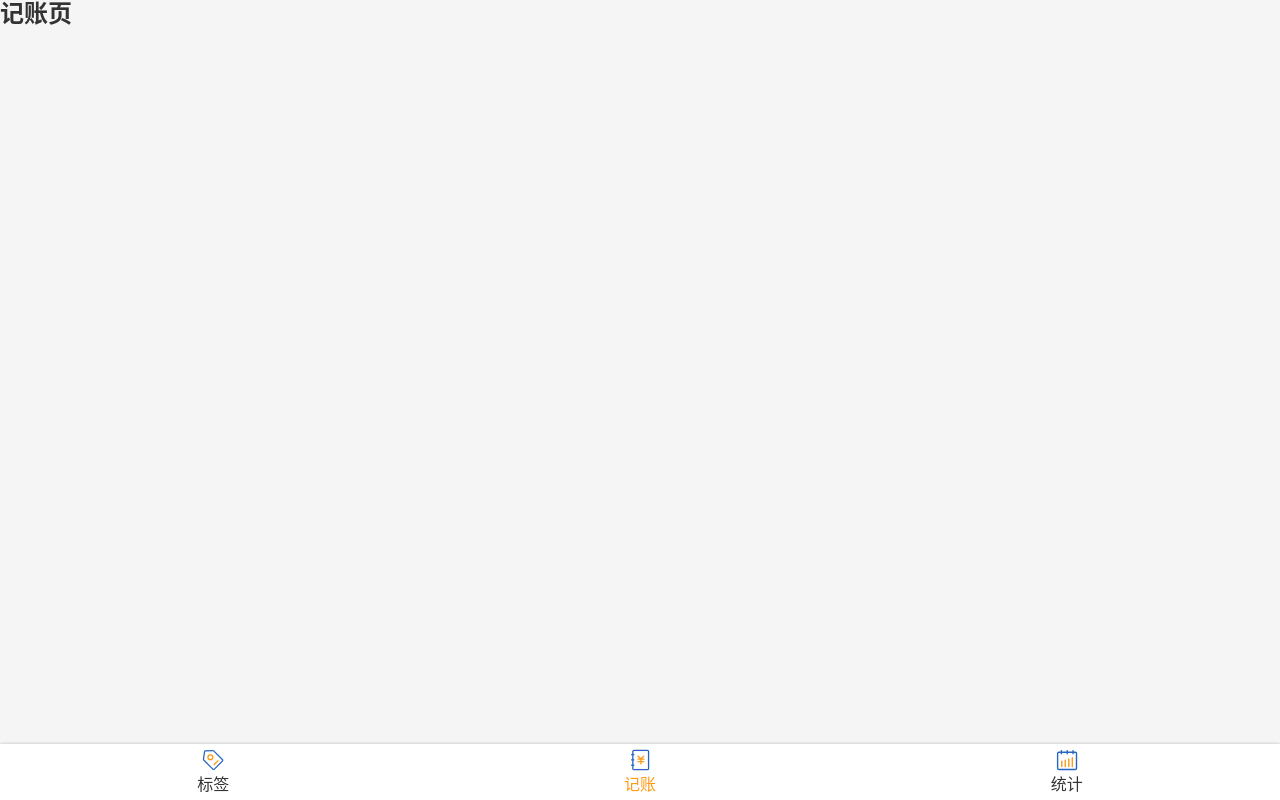
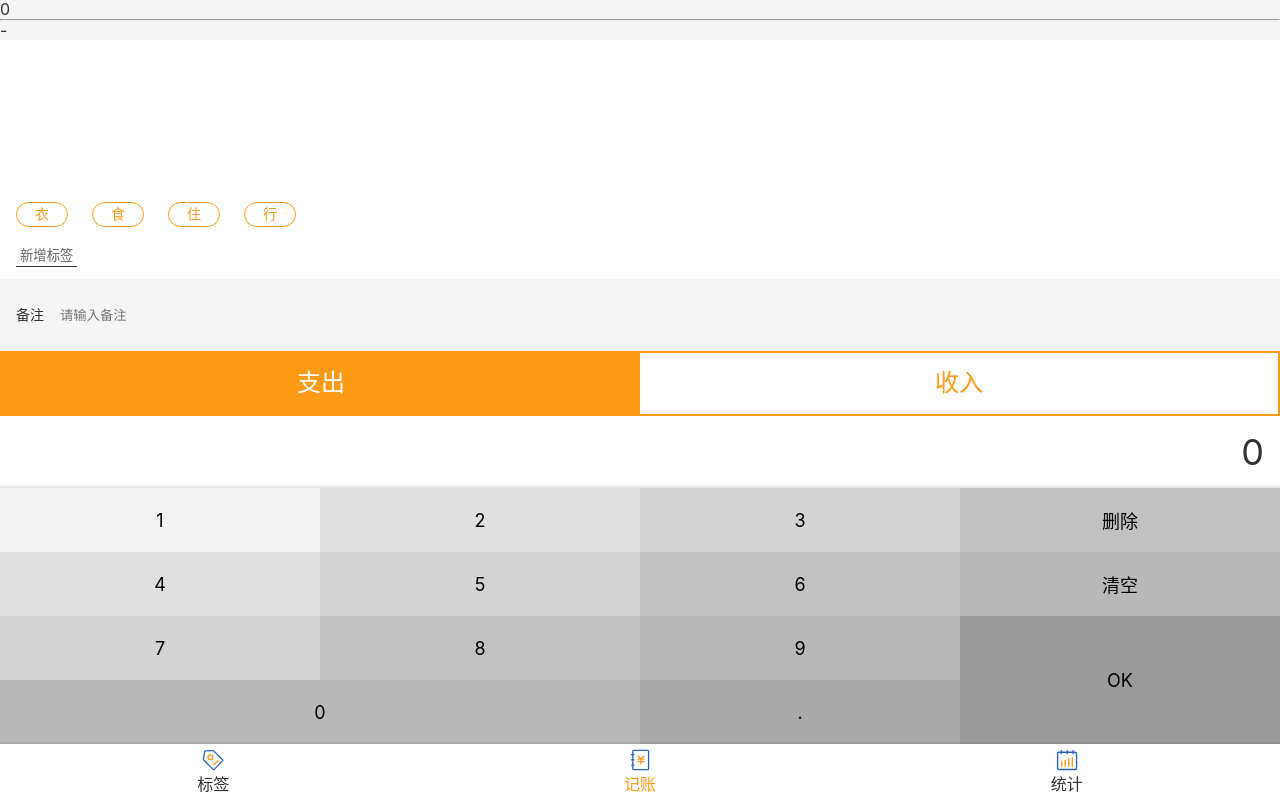
Before and after one commit to LiMiu331/keep-money-react, a React app: page /money in a window 1280 px wide. Built offline with nearby package versions, Linux system fonts and the light colour scheme.

Commit message:
修改文件名称

```diff
--- a/src/App.tsx
+++ b/src/App.tsx
@@ -30,7 +30,7 @@ function App() {
                     <Route path="/statistics">
                         <Statistics/>
                     </Route>
-                    <Redirect exact from={"/"} to={"tags"}/>
+                    <Redirect exact from={"/"} to={"/money"}/>
                     <Route path="*">
                         <NotFound/>
                     </Route>
--- a/src/pages/Money.tsx
+++ b/src/pages/Money.tsx
@@ -1,11 +1,44 @@
 import Layout from "../components/Layout";
-import React from "react";
+import React, {useState} from "react";
+import styled from "styled-components";
+import TagSection from "./Money/TagSection";
+import NotesSection from "./Money/NotesSection";
+import CategorySection from "./Money/CategorySection";
+import NumberPadSection from "./Money/NumberPadSection";
 
+const MyLayout = styled(Layout)`
+  display: flex;
+  flex-direction: column;
+`
 function Money() {
+    const [selected,setSelected] = useState({
+        tags: [] as string[],
+        note: '',
+        category: '-',
+        amount: '0'
+    })
+    type Selected = typeof selected;
+    const onChange = (obj:Partial<Selected>)=> {
+        setSelected({
+            ...selected,
+            ...obj
+        })
+    }
     return (
-        <Layout>
-            <h2>记账页</h2>
-        </Layout>
+        <MyLayout>
+            {selected.amount}
+            <hr/>
+            {selected.category}
+            <TagSection value={selected.tags} onChange={(tags)=> onChange({tags:tags})}/>
+            <NotesSection value={selected.note} onChange={(note)=>onChange({note: note})}/>
+            <CategorySection value={selected.category} onChange={(category)=>onChange({category: category})}/>
+            <NumberPadSection
+                value={selected.amount}
+                onChange={(amount)=>onChange({amount: amount})}
+                onOk={()=> {console.log('ok')}}
+            />
+        </MyLayout>
     )
 }
+
 export default Money;
--- a/src/pages/Tags.tsx
+++ b/src/pages/Tags.tsx
@@ -1,44 +1,11 @@
 import Layout from "../components/Layout";
-import React, {useState} from "react";
-import styled from "styled-components";
-import TagSection from "./Tags/TagSection";
-import NotesSection from "./Tags/NotesSection";
-import CategorySection from "./Tags/CategorySection";
-import NumberPadSection from "./Tags/NumberPadSection";
+import React from "react";
 
-const MyLayout = styled(Layout)`
-  display: flex;
-  flex-direction: column;
-`
 function Tags() {
-    const [selected,setSelected] = useState({
-        tags: [] as string[],
-        note: '',
-        category: '-',
-        amount: '0'
-    })
-    type Selected = typeof selected;
-    const onChange = (obj:Partial<Selected>)=> {
-        setSelected({
-            ...selected,
-            ...obj
-        })
-    }
     return (
-        <MyLayout>
-            {selected.amount}
-            <hr/>
-            {selected.category}
-            <TagSection value={selected.tags} onChange={(tags)=> onChange({tags:tags})}/>
-            <NotesSection value={selected.note} onChange={(note)=>onChange({note: note})}/>
-            <CategorySection value={selected.category} onChange={(category)=>onChange({category: category})}/>
-            <NumberPadSection
-                value={selected.amount}
-                onChange={(amount)=>onChange({amount: amount})}
-                onOk={()=> {console.log('ok')}}
-            />
-        </MyLayout>
+        <Layout>
+            <h2>标签页</h2>
+        </Layout>
     )
 }
-
 export default Tags;
```
Also changed, not shown: src/pages/Money/CategorySection.tsx (renamed from src/pages/Tags/CategorySection.tsx), src/pages/Money/NotesSection.tsx (renamed from src/pages/Tags/NotesSection.tsx), src/pages/Money/NumberPadSection.tsx (renamed from src/pages/Tags/NumberPadSection.tsx), src/pages/Money/TagSection.tsx (renamed from src/pages/Tags/TagSection.tsx).
